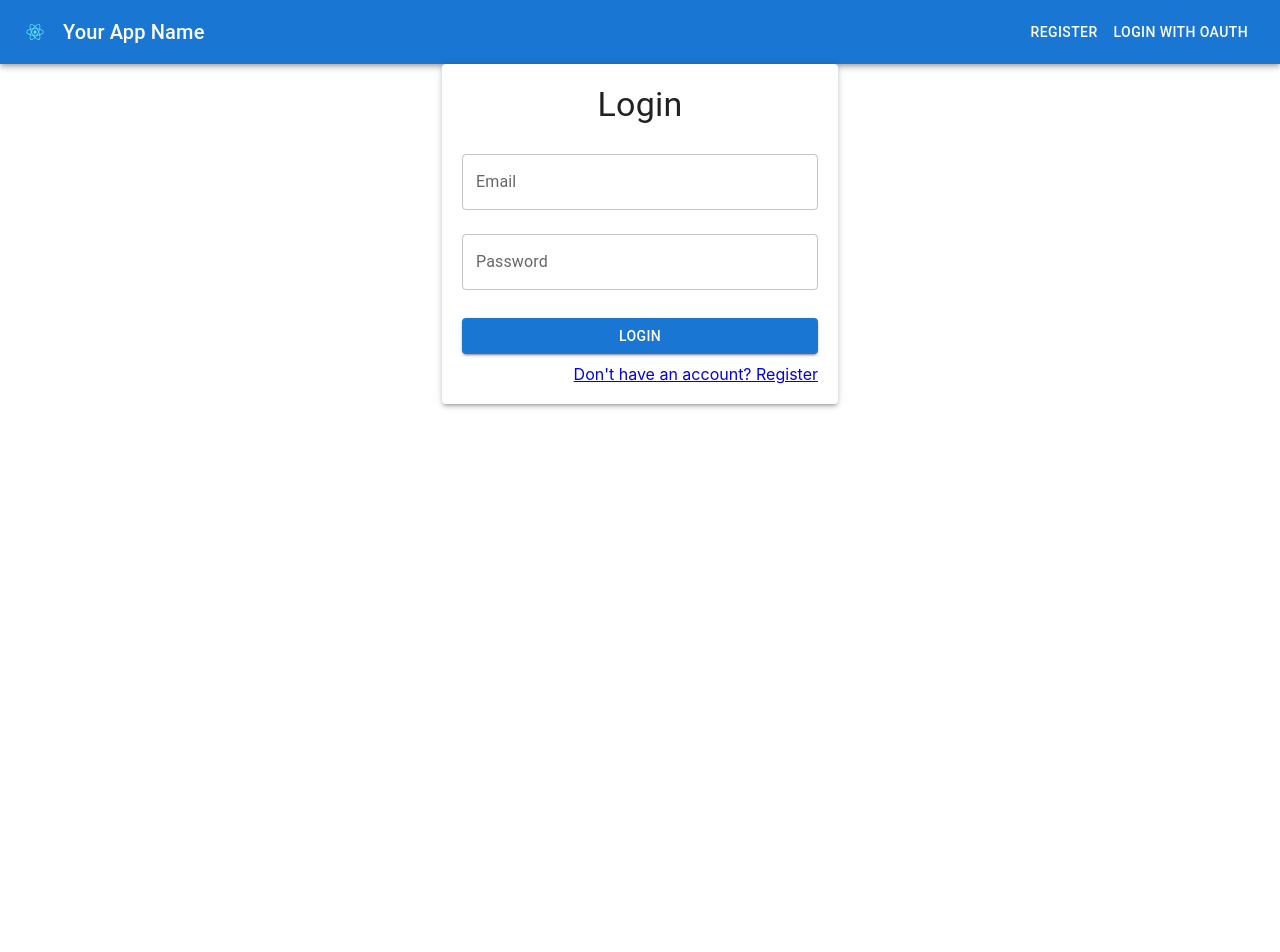
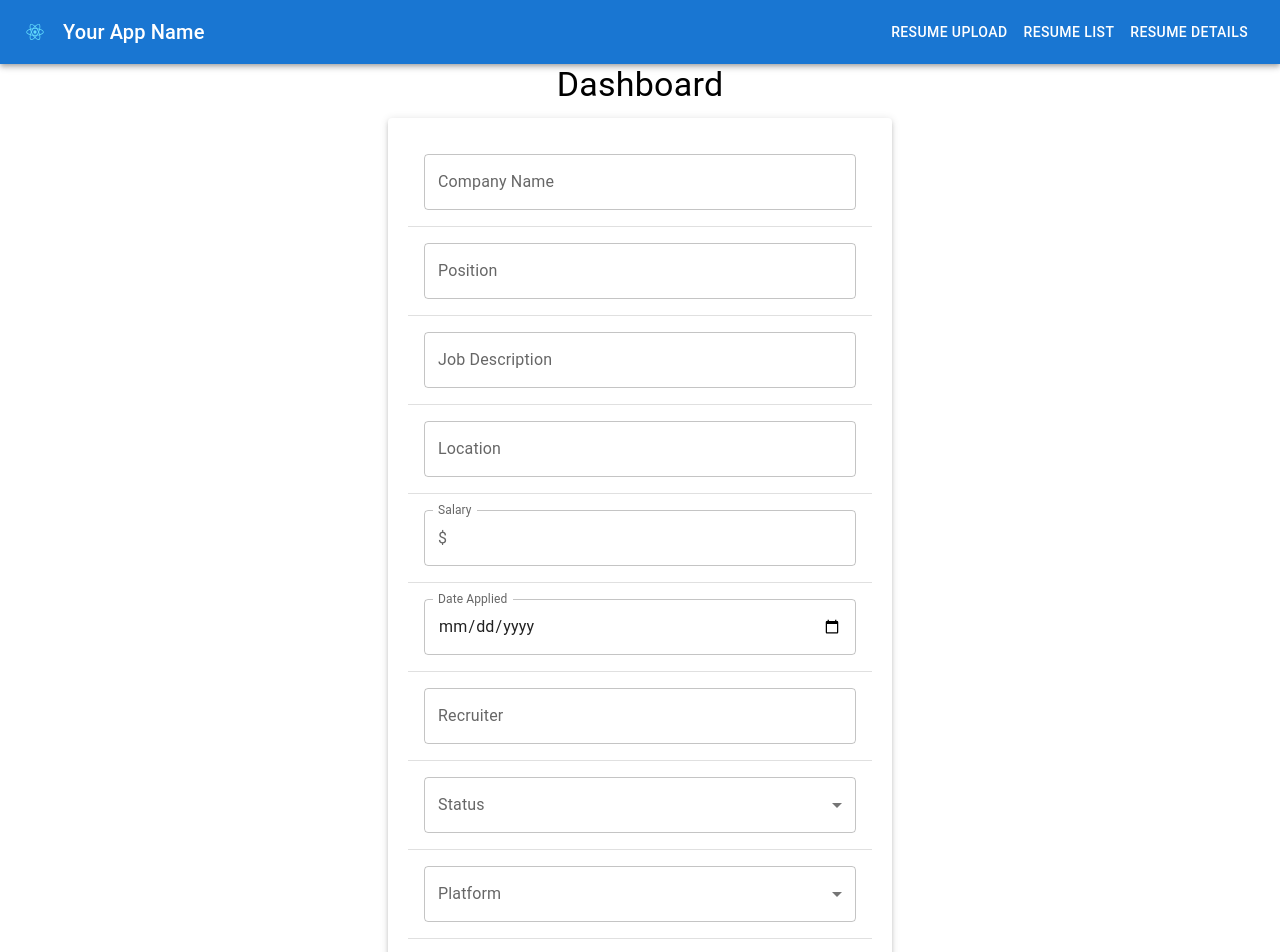
Before and after one commit to Mewtwo-with-a-2/Job-App-Tracker, a React (Create React App) app in the folder client/: page /dashboard in a window 1280 px wide. Before the commit this address led to /. Shown: the top 952 px of the page. Before the commit the page ends 800 px from the top, so only its background shows below. Built offline with nearby package versions, Linux system fonts and the light colour scheme; the HTML template or start-up script is replaced by a standard one.

Commit message:
reorganize the form in front-end

```diff
--- a/client/src/App.jsx
+++ b/client/src/App.jsx
@@ -13,16 +13,13 @@ import PrivateRoute from './Pages/PrivateRoute';
 import { Container } from '@mui/material';
 
 const App = () => {
-  // State to track user login status
   const [isLoggedIn, setIsLoggedIn] = useState(false);
 
   const handleLogin = () => {
-    // Set login state to true upon successful login
     setIsLoggedIn(true);
   };
 
   const handleOAuthLogin = () => {
-    // Set login state to true upon successful OAuth login
     setIsLoggedIn(true);
   };
 
@@ -34,38 +31,10 @@ const App = () => {
           <Routes>
             <Route path="/" element={<Login onLogin={handleLogin} onOAuthLogin={handleOAuthLogin} />} />
             <Route path="/register" element={<Register />} />
-            <Route
-              path="/dashboard"
-              element={
-                <PrivateRoute isLoggedIn={isLoggedIn}>
-                  <Dashboard />
-                </PrivateRoute>
-              }
-            />
-            <Route
-              path="/upload"
-              element={
-                <PrivateRoute isLoggedIn={isLoggedIn}>
-                  <ResumeUpload />
-                </PrivateRoute>
-              }
-            />
-            <Route
-              path="/resumes"
-              element={
-                <PrivateRoute isLoggedIn={isLoggedIn}>
-                  <ResumeList />
-                </PrivateRoute>
-              }
-            />
-            <Route
-              path="/resumes/:id"
-              element={
-                <PrivateRoute isLoggedIn={isLoggedIn}>
-                  <ResumeDetails />
-                </PrivateRoute>
-              }
-            />
+            <Route path="/dashboard" element={<Dashboard />} />
+            <Route path="/upload" element={<ResumeUpload />} />
+            <Route path="/resumes" element={<ResumeList />} />
+            <Route path="/resumes/:id" element={<ResumeDetails />} />
           </Routes>
         </Container>
       </div>
@@ -73,4 +42,66 @@ const App = () => {
   );
 };
 
+// const App = () => {
+//   // State to track user login status
+//   const [isLoggedIn, setIsLoggedIn] = useState(false);
+
+//   const handleLogin = () => {
+//     // Set login state to true upon successful login
+//     setIsLoggedIn(true);
+//   };
+
+//   const handleOAuthLogin = () => {
+//     // Set login state to true upon successful OAuth login
+//     setIsLoggedIn(true);
+//   };
+
+//   return (
+//     <Router>
+//       <div className="App">
+//         <Header isLoggedIn={isLoggedIn} />
+//         <Container maxWidth="sm">
+//           <Routes>
+//             <Route path="/" element={<Login onLogin={handleLogin} onOAuthLogin={handleOAuthLogin} />} />
+//             <Route path="/register" element={<Register />} />
+//             {/* <Route
+//               path="/dashboard"
+//               element={
+//                 <PrivateRoute isLoggedIn={isLoggedIn}>
+//                   <Dashboard />
+//                 </PrivateRoute>
+//               }
+//             /> */}
+//             <Route path='/dashboard' element={<Dashboard />} />
+//             <Route
+//               path="/upload"
+//               element={
+//                 <PrivateRoute isLoggedIn={isLoggedIn}>
+//                   <ResumeUpload />
+//                 </PrivateRoute>
+//               }
+//             />
+//             <Route
+//               path="/resumes"
+//               element={
+//                 <PrivateRoute isLoggedIn={isLoggedIn}>
+//                   <ResumeList />
+//                 </PrivateRoute>
+//               }
+//             />
+//             <Route
+//               path="/resumes/:id"
+//               element={
+//                 <PrivateRoute isLoggedIn={isLoggedIn}>
+//                   <ResumeDetails />
+//                 </PrivateRoute>
+//               }
+//             />
+//           </Routes>
+//         </Container>
+//       </div>
+//     </Router>
+//   );
+// };
+
 export default App;
--- a/client/src/Components/Dashboard.jsx
+++ b/client/src/Components/Dashboard.jsx
@@ -1,22 +1,134 @@
 import React from 'react';
+import {
+  Container,
+  Typography,
+  Table,
+  TableContainer,
+  TableBody,
+  TableRow,
+  TableCell,
+  TextField,
+  Button,
+  Paper,
+  MenuItem,
+  InputAdornment,
+  Box
+} from '@mui/material';
 import { Link } from 'react-router-dom';
-import { Container, Typography, List, ListItem, ListItemText } from '@mui/material';
 
-// Display an overview of user information and actions
 const Dashboard = () => {
+
   return (
     <Container>
       <Typography variant="h4" component="h1" gutterBottom>
         Dashboard
       </Typography>
-      <List>
-        <ListItem button component={Link} to="/upload">
-          <ListItemText primary="Upload Resume" />
-        </ListItem>
-        <ListItem button component={Link} to="/resumes">
-          <ListItemText primary="View Resumes" />
-        </ListItem>
-      </List>
+      <Paper elevation={3} style={{ padding: '20px' }}>
+        <TableContainer>
+          <Table>
+            <TableBody>
+              <TableRow>
+                <TableCell>
+                  <TextField label="Company Name" fullWidth />
+                </TableCell>
+              </TableRow>
+              <TableRow>
+                <TableCell>
+                  <TextField label="Position" fullWidth />
+                </TableCell>
+              </TableRow>
+              <TableRow>
+                <TableCell>
+                  <TextField label="Job Description" fullWidth />
+                </TableCell>
+              </TableRow>
+              <TableRow>
+                <TableCell>
+                  <TextField label="Location" fullWidth />
+                </TableCell>
+              </TableRow>
+              <TableRow>
+                <TableCell>
+                  <TextField
+                    label="Salary"
+                    type="number"
+                    InputProps={{
+                      startAdornment: <InputAdornment position="start">$</InputAdornment>,
+                    }}
+                    fullWidth
+                  />
+                </TableCell>
+              </TableRow>
+              <TableRow>
+                <TableCell>
+                  <TextField
+                    label="Date Applied"
+                    type="date"
+                    InputLabelProps={{
+                      shrink: true,
+                    }}
+                    fullWidth
+                  />
+                </TableCell>
+              </TableRow>
+              <TableRow>
+                <TableCell>
+                  <TextField label="Recruiter" fullWidth />
+                </TableCell>
+              </TableRow>
+              <TableRow>
+                <TableCell>
+                  <TextField
+                    select
+                    label="Status"
+                    fullWidth
+                  >
+                    <MenuItem value="Applied">Applied</MenuItem>
+                    <MenuItem value="Behavioral Interview">Behavioral Interview</MenuItem>
+                    <MenuItem value="Technical Interview #1">Technical Interview #1</MenuItem>
+                    <MenuItem value="Technical Interview #2">Technical Interview #2</MenuItem>
+                    <MenuItem value="Technical Interview #3">Technical Interview #3</MenuItem>
+                    <MenuItem value="Final Round">Final Round</MenuItem>
+                    <MenuItem value="Rejected">Rejected</MenuItem>
+                  </TextField>
+                </TableCell>
+              </TableRow>
+              <TableRow>
+                <TableCell>
+                  <TextField
+                    select
+                    label="Platform"
+                    fullWidth
+                  >
+                    <MenuItem value="LinkedIn">LinkedIn</MenuItem>
+                    <MenuItem value="Indeed">Indeed</MenuItem>
+                    <MenuItem value="Company Website">Company Website</MenuItem>
+                    <MenuItem value="Referral">Referral</MenuItem>
+                  </TextField>
+                </TableCell>
+              </TableRow>
+              <TableRow>
+                <TableCell>
+                  <TextField label="Notes" fullWidth multiline />
+                </TableCell>
+              </TableRow>
+              <TableRow>
+                <TableCell align="center">
+                  <Box textAlign="center">
+                    <Button variant="contained" component="label">
+                      Upload Resume
+                      <input type="file" hidden accept=".pdf,.doc,.docx"/>
+                    </Button>
+                  </Box>
+                </TableCell>
+              </TableRow>
+            </TableBody>
+          </Table>
+        </TableContainer>
+        <Button variant="contained" color="primary" style={{ marginTop: '20px' }}>
+          Submit
+        </Button>
+      </Paper>
     </Container>
   );
 };
--- a/client/src/Components/Header.jsx
+++ b/client/src/Components/Header.jsx
@@ -1,3 +1,54 @@
+// import React from 'react';
+// import { Link, useLocation } from 'react-router-dom';
+// import { AppBar, Toolbar, Typography, Button, IconButton } from '@mui/material';
+// import { styled } from '@mui/system';
+// import logo from '../logo.svg';
+
+// const LogoContainer = styled('div')({
+//   display: 'flex',
+//   alignItems: 'center',
+//   textDecoration: 'none',
+//   color: 'inherit',
+// });
+
+// const Header = ({ isLoggedIn }) => {
+//   const location = useLocation();
+//   const isLoginPage = location.pathname === '/';
+//   const isRegisterPage = location.pathname === '/register';
+
+//   const handleOAuthLogin = () => {
+//     // Handle OAuth login process
+//   };
+
+//   return (
+//     <AppBar position="static">
+//       <Toolbar>
+//         <LogoContainer as={Link} to="/">
+//           <IconButton edge="start" color="inherit" aria-label="logo">
+//             <img src={logo} alt="logo" style={{ width: '30px' }} />
+//           </IconButton>
+//           <Typography variant="h6" component="span" style={{ textDecoration: 'none', color: 'inherit', marginLeft: '5px' }}>
+//             Your App Name
+//           </Typography>
+//         </LogoContainer>
+//         <div style={{ marginLeft: 'auto' }}>
+//           {isLoggedIn && (
+//             <>
+//               <Button color="inherit" component={Link} to="/dashboard">Dashboard</Button>
+//               <Button color="inherit" component={Link} to="/resumes">Resumes</Button>
+//             </>
+//           )}
+//           {!isLoggedIn && !isLoginPage && <Button color="inherit" component={Link} to="/">Login</Button>}
+//           {!isLoggedIn && !isRegisterPage && <Button color="inherit" component={Link} to="/register">Register</Button>}
+//           <Button color="inherit" onClick={handleOAuthLogin}>Login with OAuth</Button>
+//         </div>
+//       </Toolbar>
+//     </AppBar>
+//   );
+// };
+
+// export default Header;
+
 import React from 'react';
 import { Link, useLocation } from 'react-router-dom';
 import { AppBar, Toolbar, Typography, Button, IconButton } from '@mui/material';
@@ -15,6 +66,7 @@ const Header = ({ isLoggedIn }) => {
   const location = useLocation();
   const isLoginPage = location.pathname === '/';
   const isRegisterPage = location.pathname === '/register';
+  const isDashboardPage = location.pathname === '/dashboard';
 
   const handleOAuthLogin = () => {
     // Handle OAuth login process
@@ -32,15 +84,19 @@ const Header = ({ isLoggedIn }) => {
           </Typography>
         </LogoContainer>
         <div style={{ marginLeft: 'auto' }}>
-          {isLoggedIn && (
+          {isDashboardPage ? (
             <>
-              <Button color="inherit" component={Link} to="/dashboard">Dashboard</Button>
-              <Button color="inherit" component={Link} to="/resumes">Resumes</Button>
+              <Button color="inherit" component={Link} to="/resumeupload">Resume Upload</Button>
+              <Button color="inherit" component={Link} to="/resumelist">Resume List</Button>
+              <Button color="inherit" component={Link} to="/resumes/:id">Resume Details</Button>
+            </>
+          ) : (
+            <>
+              {!isLoggedIn && !isLoginPage && <Button color="inherit" component={Link} to="/">Login</Button>}
+              {!isLoggedIn && !isRegisterPage && <Button color="inherit" component={Link} to="/register">Register</Button>}
+              {!isLoggedIn && <Button color="inherit" onClick={handleOAuthLogin}>Login with OAuth</Button>}
             </>
           )}
-          {!isLoggedIn && !isLoginPage && <Button color="inherit" component={Link} to="/">Login</Button>}
-          {!isLoggedIn && !isRegisterPage && <Button color="inherit" component={Link} to="/register">Register</Button>}
-          <Button color="inherit" onClick={handleOAuthLogin}>Login with OAuth</Button>
         </div>
       </Toolbar>
     </AppBar>
```
